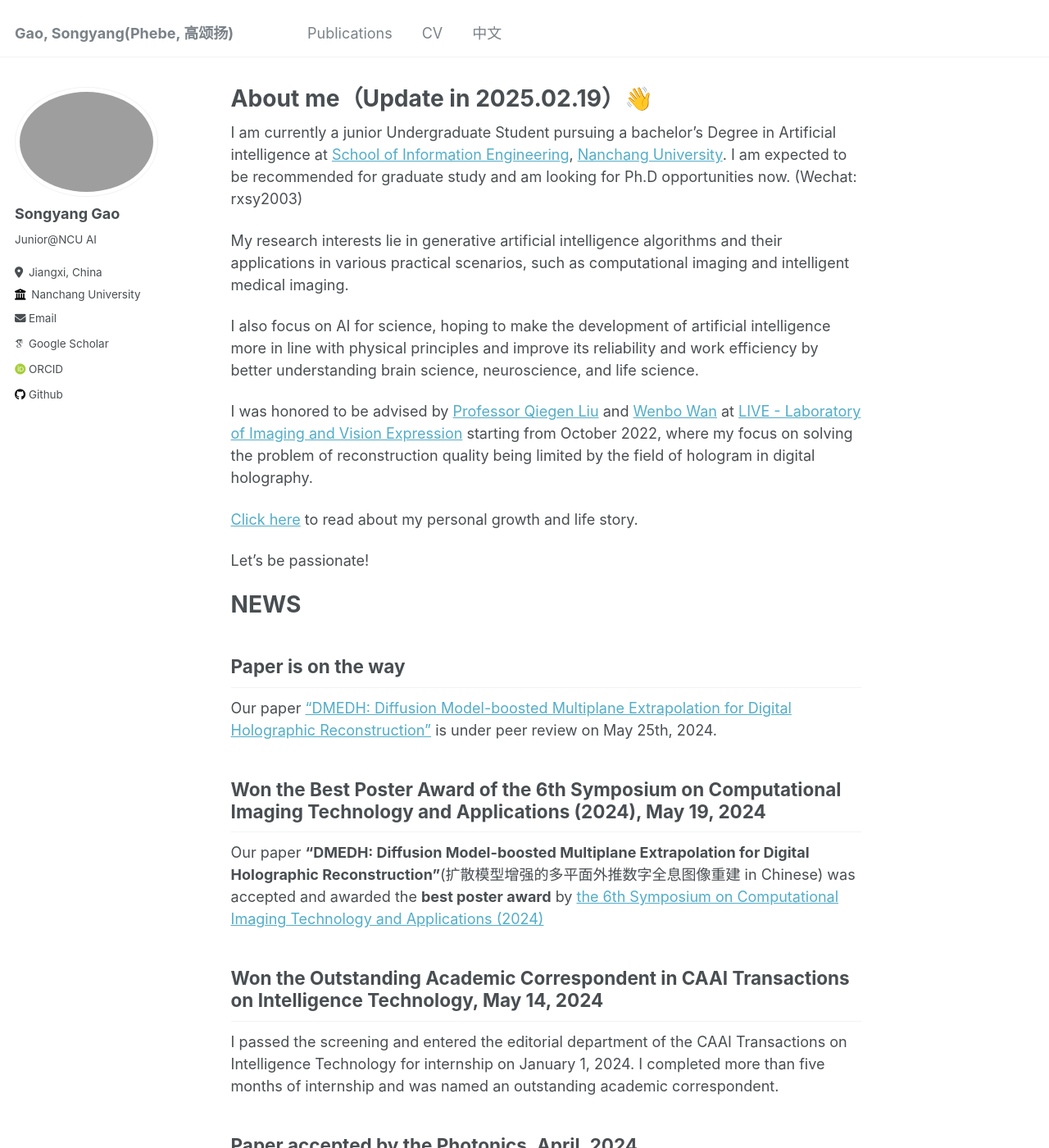
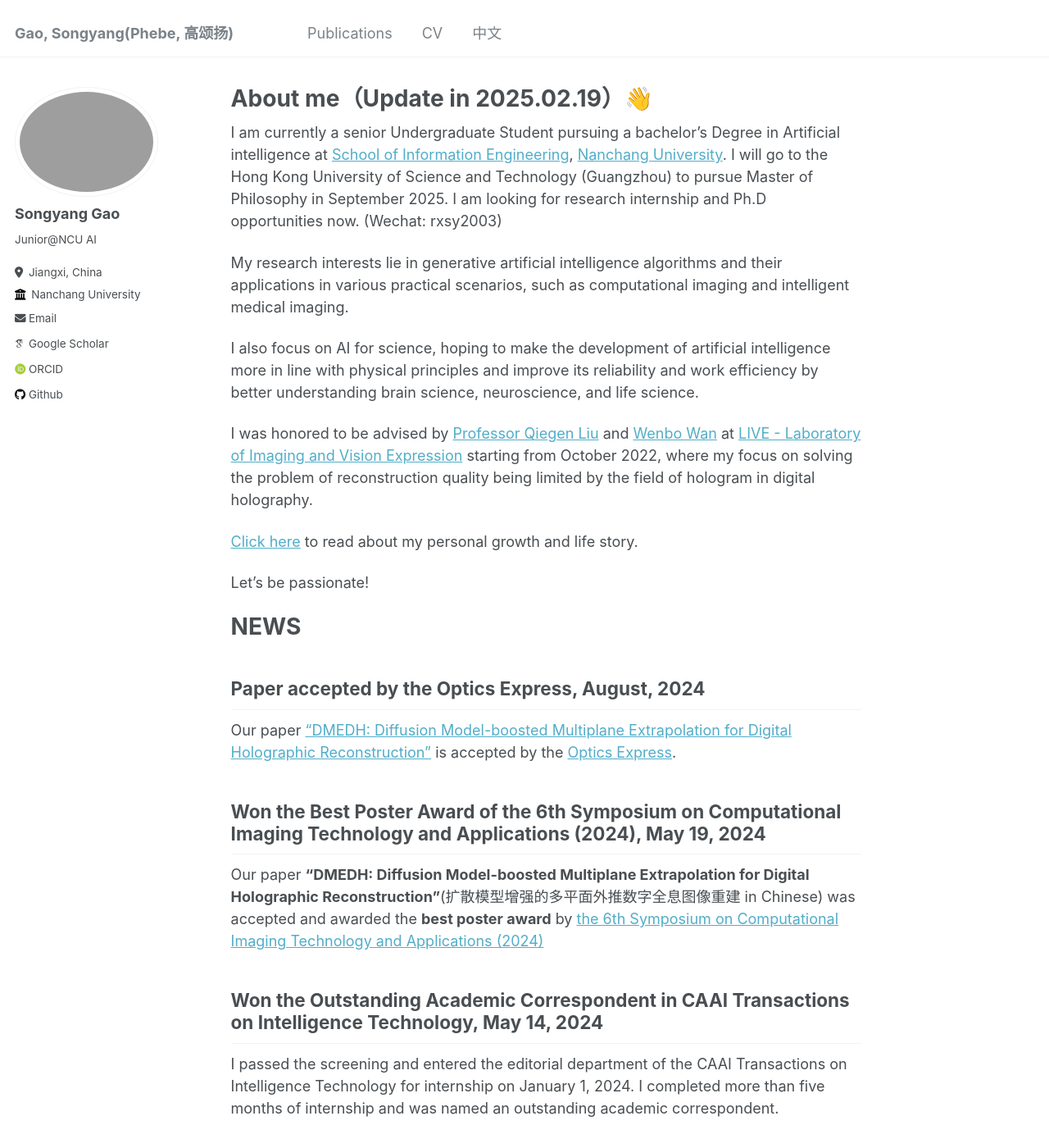
Before and after one commit to songyang0603/songyang0603.github.io, a Jekyll site: the page built from _pages/about.md, in a window 1280 px wide and 1400 px high. Shown: the whole window at 82% size. Built offline with Jekyll 4.4.1, drawn with Linux system fonts in a browser that asks for light colours; some web fonts are replaced.

Commit message:
Update about.md

```diff
--- a/_pages/about.md
+++ b/_pages/about.md
@@ -7,7 +7,7 @@ redirect_from:
   - /about.html
 ---
 
-I am currently a junior Undergraduate Student pursuing a bachelor's Degree in Artificial intelligence at [School of Information Engineering](http://ie.ncu.edu.cn/), [Nanchang University](https://www.ncu.edu.cn/). I am expected to be recommended for graduate study and am looking for Ph.D opportunities now. (Wechat: rxsy2003)
+I am currently a senior Undergraduate Student pursuing a bachelor's Degree in Artificial intelligence at [School of Information Engineering](http://ie.ncu.edu.cn/), [Nanchang University](https://www.ncu.edu.cn/). I will go to the Hong Kong University of Science and Technology (Guangzhou) to pursue Master of Philosophy in September 2025. I am looking for research internship and Ph.D opportunities now. (Wechat: rxsy2003)
 
 My research interests lie in generative artificial intelligence algorithms and their applications in various practical scenarios, such as computational imaging and intelligent medical imaging.
 
@@ -20,9 +20,9 @@ I was honored to be advised by [Professor Qiegen Liu](https://github.com/yqx7150
 Let's be passionate!
 
 # NEWS
-## Paper is on the way
+## Paper accepted by the Optics Express, August, 2024
 
-Our paper ["DMEDH: Diffusion Model-boosted Multiplane Extrapolation for Digital Holographic Reconstruction"]() is under peer review on May 25th, 2024.
+Our paper ["DMEDH: Diffusion Model-boosted Multiplane Extrapolation for Digital Holographic Reconstruction"](https://doi.org/10.1364/OE.531147) is accepted by the [Optics Express](https://opg.optica.org/oe/).
 
 ## Won the Best Poster Award of the 6th Symposium on Computational Imaging Technology and Applications (2024), May 19, 2024
 
```
